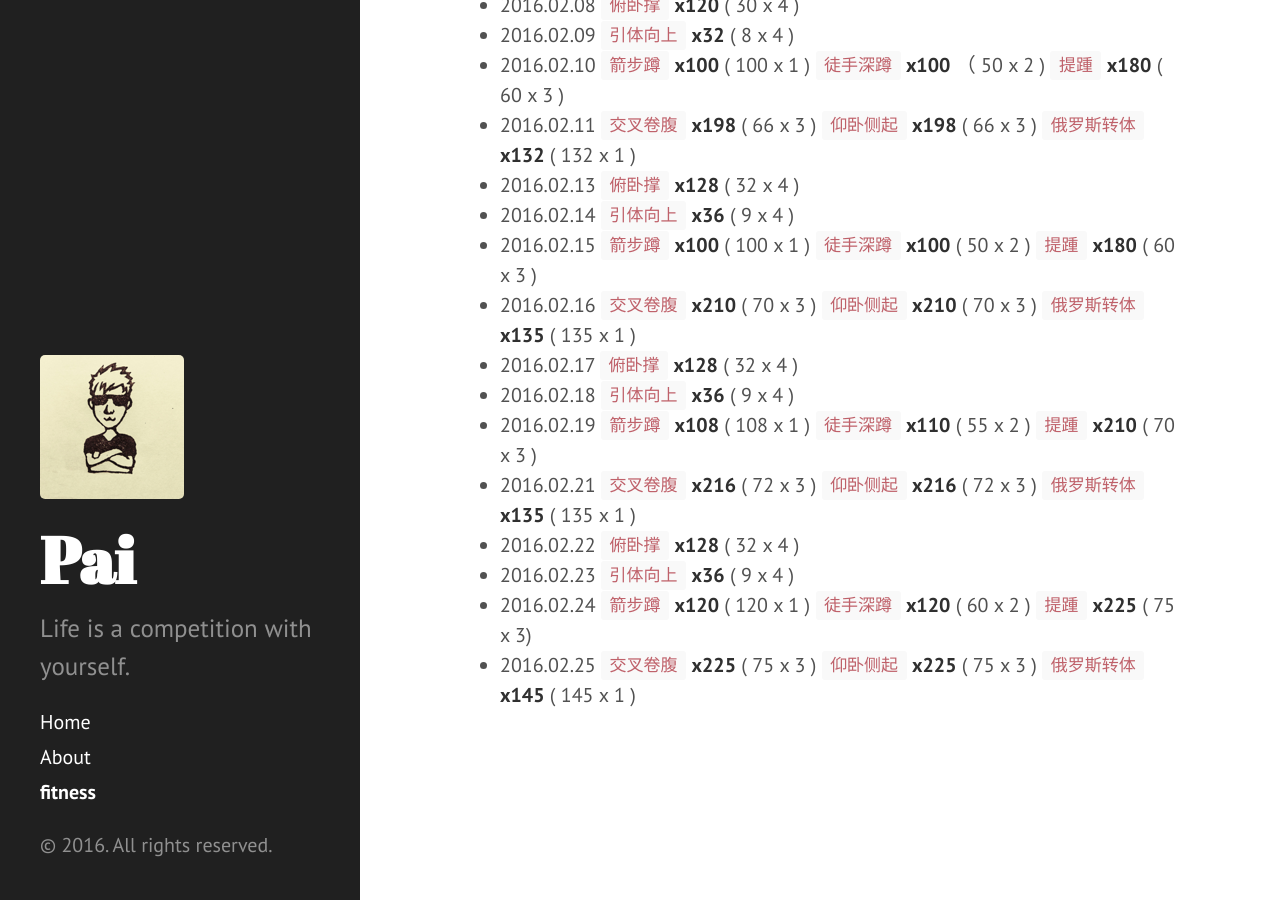
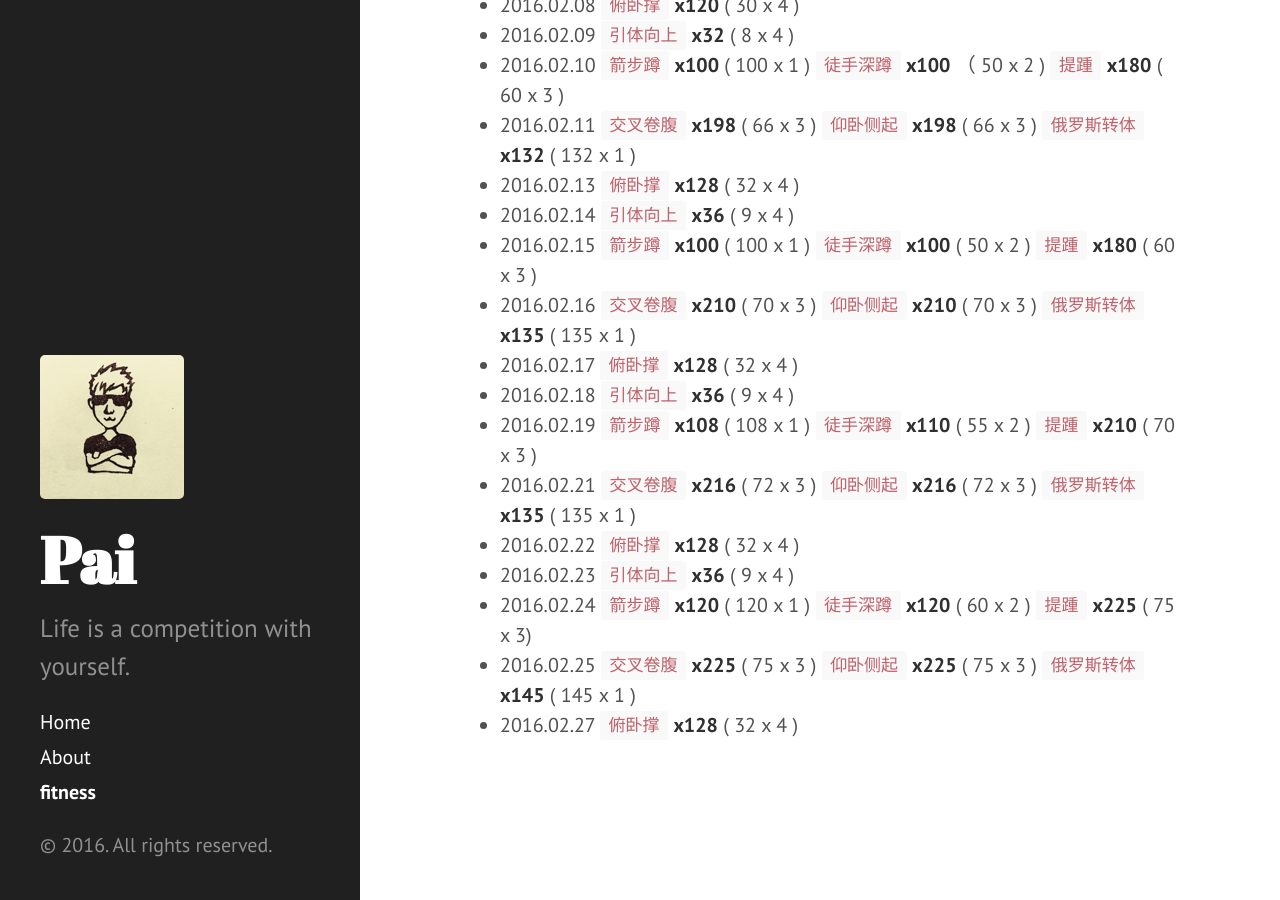
Before and after one commit to dragon8897/dragon8897.github.io, a Jekyll site: the page built from fitness.md, in a window 1280 px wide and 900 px high, scrolled down 1750 px. Built offline with Jekyll 4.4.1, drawn with Linux system fonts in a browser that asks for light colours; Markdown is read by kramdown in place of the engine named in the settings.

Commit message:
add fitness record.

```diff
--- a/fitness.md
+++ b/fitness.md
@@ -64,3 +64,4 @@ title: fitness
 - 2016.02.23 `引体向上` **x36** ( 9 x 4 )
 - 2016.02.24 `箭步蹲` **x120** ( 120 x 1 ) `徒手深蹲` **x120** ( 60 x 2 ) `提踵` **x225** ( 75 x 3)
 - 2016.02.25 `交叉卷腹` **x225** ( 75 x 3 ) `仰卧侧起` **x225** ( 75 x 3 ) `俄罗斯转体` **x145** ( 145 x 1 )
+- 2016.02.27 `俯卧撑` **x128** ( 32 x 4 )
```
